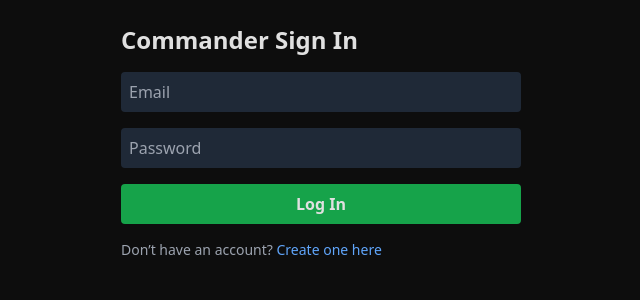
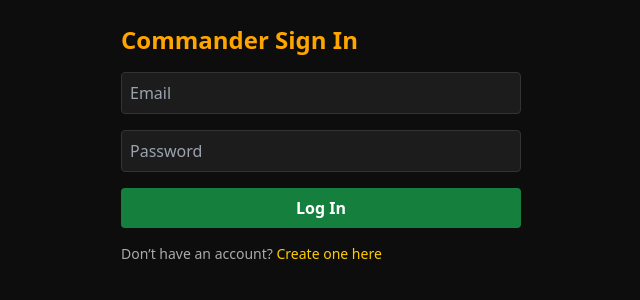
Before and after one commit to PCGN-ED/elite-ui, a React (Vite) app: page /signin in a window 1280 px wide. Shown: the top 300 px of the page, without its empty margins (319-959 px from the left). Built offline with nearby package versions, Linux system fonts and the light colour scheme.

Commit message:
Changing Color Scheme

```diff
--- a/src/pages/SignIn.jsx
+++ b/src/pages/SignIn.jsx
@@ -27,46 +27,44 @@ export default function SignIn({ setIsAuthenticated }) {
       localStorage.setItem('token', data.token);
       localStorage.setItem('commander', JSON.stringify(data.commander));
 
-      setIsAuthenticated(true); // ✅ THIS LINE IS ESSENTIAL
+      setIsAuthenticated(true);
       navigate('/dashboard');
     } catch (err) {
       setError('Server error');
     }
   };
 
-
   return (
-    <div className="p-6 max-w-md mx-auto">
-      <h2 className="text-2xl font-bold mb-4">Commander Sign In</h2>
+    <div className="p-6 max-w-md mx-auto bg-[#0d0d0d] text-[#e0e0e0]">
+      <h2 className="text-2xl font-bold mb-4 text-[#ffa500]">Commander Sign In</h2>
       <form onSubmit={handleLogin} className="space-y-4">
         <input
           type="email"
           placeholder="Email"
-          className="w-full p-2 rounded bg-gray-800 text-white"
+          className="w-full p-2 rounded bg-[#1c1c1c] text-white border border-[#333]"
           value={email}
           onChange={(e) => setEmail(e.target.value)}
         />
         <input
           type="password"
           placeholder="Password"
-          className="w-full p-2 rounded bg-gray-800 text-white"
+          className="w-full p-2 rounded bg-[#1c1c1c] text-white border border-[#333]"
           value={password}
           onChange={(e) => setPassword(e.target.value)}
         />
         <button
           type="submit"
-          className="w-full bg-green-600 p-2 rounded font-semibold hover:bg-green-700"
+          className="w-full bg-green-700 hover:bg-green-800 p-2 rounded font-semibold text-white"
         >
           Log In
         </button>
         {error && <p className="text-red-400 mt-2">{error}</p>}
-        <p className="text-sm text-gray-400 mt-4">
-  Don’t have an account?{' '}
-  <a href="/signup" className="text-blue-400 hover:underline">
-    Create one here
-  </a>
-</p>
-
+        <p className="text-sm text-[#aaa] mt-4">
+          Don’t have an account?{' '}
+          <a href="/signup" className="text-[#ffcc00] hover:underline">
+            Create one here
+          </a>
+        </p>
       </form>
     </div>
   );
```
